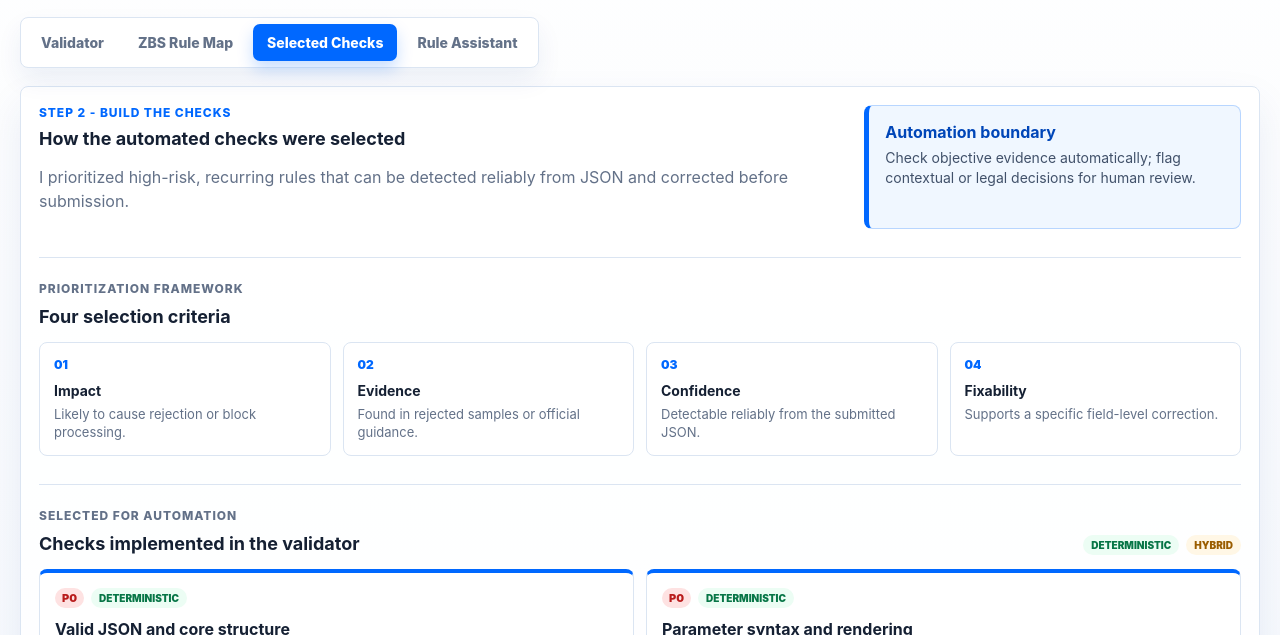
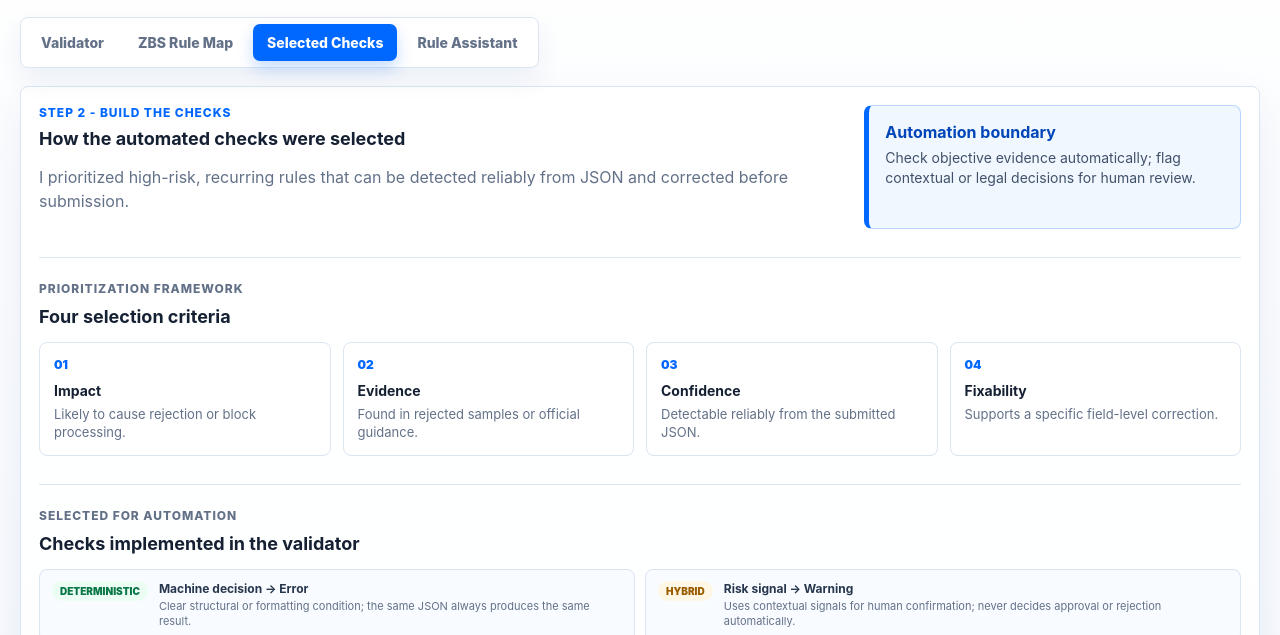
Before and after one commit to xuanhuong-tran/zalo-business, a website: page index.html in a window 1280 px wide. Both pictures are taken after a click on the button "Selected Checks". Shown: the part 165-800 px from the top of the page. Drawn offline with Linux system fonts and the light colour scheme.

Commit message:
Explain selected check types

```diff
--- a/index.html
+++ b/index.html
@@ -279,12 +279,22 @@
           </section>
 
           <section class="selected-section">
-            <div class="section-heading split-heading">
+            <div class="section-heading">
               <div>
                 <p class="eyebrow">Selected for automation</p>
                 <h2>Checks implemented in the validator</h2>
               </div>
-              <div class="legend-row"><span class="check-mode deterministic">Deterministic</span><span class="check-mode hybrid">Hybrid</span></div>
+            </div>
+
+            <div class="check-type-note" aria-label="Selected check type definitions">
+              <article>
+                <span class="check-mode deterministic">Deterministic</span>
+                <div><strong>Machine decision → Error</strong><p>Clear structural or formatting condition; the same JSON always produces the same result.</p></div>
+              </article>
+              <article>
+                <span class="check-mode hybrid">Hybrid</span>
+                <div><strong>Risk signal → Warning</strong><p>Uses contextual signals for human confirmation; never decides approval or rejection automatically.</p></div>
+              </article>
             </div>
 
             <div class="selected-checks-grid">
--- a/styles.css
+++ b/styles.css
@@ -1113,6 +1113,37 @@ input:disabled {
   color: #9a5d00;
 }
 
+.check-type-note {
+  display: grid;
+  grid-template-columns: repeat(2, 1fr);
+  gap: 10px;
+  margin-bottom: 14px;
+}
+
+.check-type-note article {
+  display: grid;
+  grid-template-columns: max-content 1fr;
+  gap: 11px;
+  align-items: start;
+  border: 1px solid var(--line);
+  border-radius: 8px;
+  background: #f8fbff;
+  padding: 11px 12px;
+}
+
+.check-type-note strong {
+  display: block;
+  color: #26364d;
+  font-size: 12px;
+}
+
+.check-type-note p {
+  margin: 3px 0 0;
+  color: var(--muted);
+  font-size: 11px;
+  line-height: 1.4;
+}
+
 .selected-checks-grid {
   display: grid;
   grid-template-columns: repeat(2, 1fr);
@@ -1456,6 +1487,10 @@ input:disabled {
     grid-template-columns: 1fr;
   }
 
+  .check-type-note {
+    grid-template-columns: 1fr;
+  }
+
   .rule-legend,
   .legend-items {
     grid-template-columns: 1fr;
```
